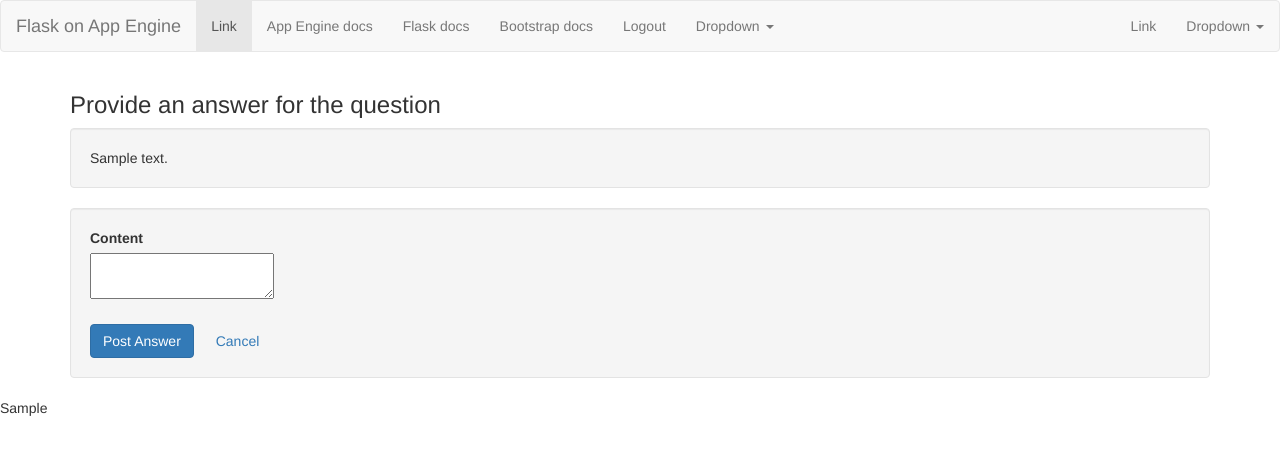
After one commit to ahbuntu/ece1779, a Python web app: template project-2/megaphone/application/templates/new_answer.html in a window 1280 px wide. The commit adds this page. Shown: the top 455 px of the page. Run offline with Jinja, Linux system fonts and the light colour scheme; the template is opened without the code that fills it: most values are stand-ins (such as "Sample title", 1, 10 or a date in 2020); form fields are guessed from the names that the template uses; some libraries are stand-ins or nearby versions.

Commit message:
basic answer form. functionality not implemented yet

```diff
--- a/project-2/megaphone/application/models.py
+++ b/project-2/megaphone/application/models.py
@@ -25,6 +25,7 @@
 
 class Answer(Post):
     """A User answers a Question"""
+    related_question = ndb.StructuredProperty(Post)
 
     @classmethod
     def answers(self):
--- a/project-2/megaphone/application/templates/list_questions.html
+++ b/project-2/megaphone/application/templates/list_questions.html
@@ -20,6 +20,7 @@
                 <th>Location</th>
                 <th>&nbsp;</th>
                 <th>&nbsp;</th>
+                <th>&nbsp;</th>
             </tr>
         </thead>
         <tbody>
@@ -38,6 +39,9 @@
                     <form method="post" action="{{ url_for('delete_question', question_id=question_id) }}">
                         <button class="btn btn-danger">Delete</button>
                     </form>
+                </td>
+                <td>
+                    <a href="{{ url_for('new_answer', question_id=question_id) }}" class="btn btn-default">Answer</a>
                 </td>
             </tr>
             {% else %}
--- /dev/null
+++ b/project-2/megaphone/application/templates/new_answer.html
@@ -0,0 +1,34 @@
+{% extends "base.html" %}
+
+{% block content %}
+    <h3>Provide an answer for the question</h3>
+    <div class="well">
+        {{ question.content }}
+    </div>
+    <form id="new-answer" class="well"
+          action="{{ url_for('new_answer', question_id = question.key.id()) }}" method="post" accept-charset="utf-8">
+        <fieldset>
+            {{ form.hidden_tag() }}
+            <div class="control-group">
+                <div class="control-label">{{ form.content.label }}</div>
+                <div class="controls">
+                    {{ form.content|safe }}
+                    {% if form.content.errors %}
+                        <ul class="errors">
+                            {% for error in form.content.errors %}
+                                <li>{{ error }}</li>
+                            {% endfor %}
+                        </ul>
+                    {% endif %}
+                </div>
+            </div>
+            <div>&nbsp;</div>
+            <div class="control-group">
+                <div class="controls">
+                    <input class="btn btn-primary" type="submit" value="Post Answer"/>
+                    <a class="btn cancel" href="{{ url_for('list_questions') }}">Cancel</a>
+                </div>
+            </div>
+        </fieldset>
+    </form>
+{% endblock content %}
--- a/project-2/megaphone/application/urls.py
+++ b/project-2/megaphone/application/urls.py
@@ -48,6 +48,10 @@
 # Delete a question
 app.add_url_rule('/questions/<int:question_id>/delete', view_func=views.delete_question, methods=['POST'])
 
+# Provide a new answer
+app.add_url_rule('/questions/<int:question_id>/answer', 'new_answer', view_func=views.new_answer, methods=['GET', 'POST'])
+
+
 # Search Questions list page
 app.add_url_rule('/questions/search', 'search_questions', view_func=views.search_questions, methods=['POST'])
 
```
Also changed, not shown: project-2/megaphone/application/views.py (+13 -1 lines).
